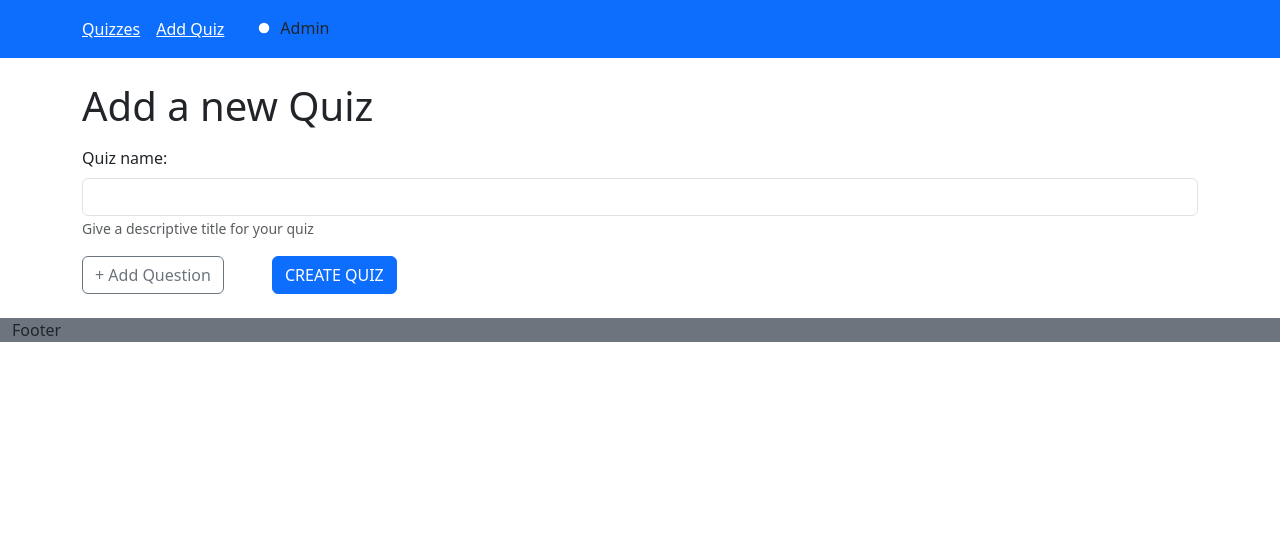
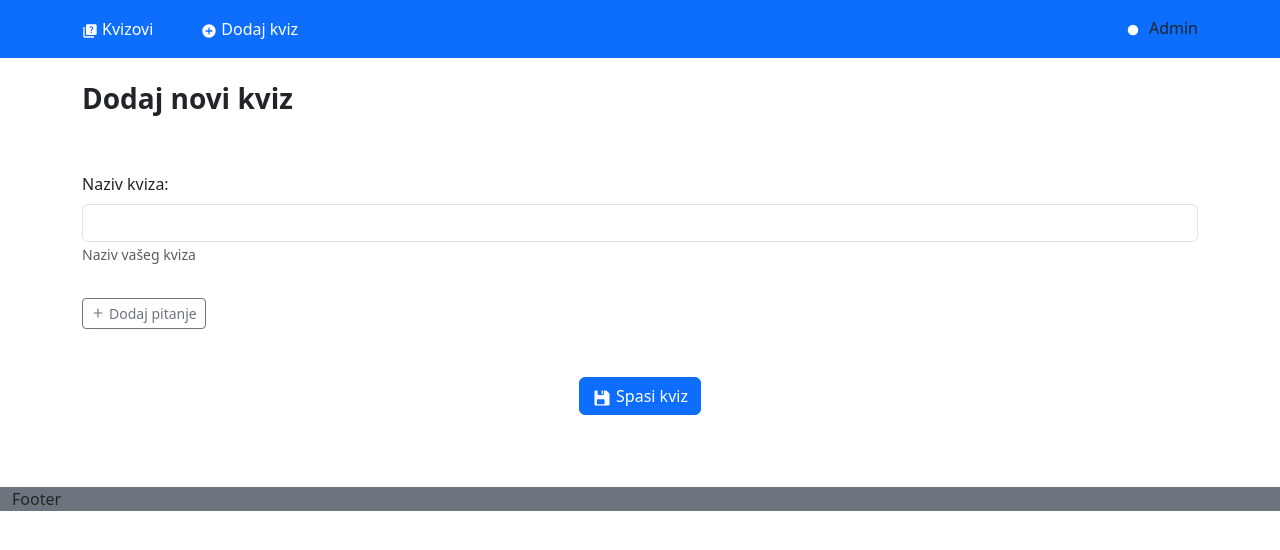
Before and after one commit to jasmingubeljic/jQuiz, a React (Vite) app: page /create in a window 1280 px wide. Shown: the top 550 px of the page. Built offline with nearby package versions, Linux system fonts and the light colour scheme.

Commit message:
style: update layout

```diff
--- a/package.json
+++ b/package.json
@@ -15,6 +15,7 @@
     "react": "^19.0.0",
     "react-bootstrap": "^2.10.9",
     "react-dom": "^19.0.0",
+    "react-icons": "^5.4.0",
     "react-router-dom": "^7.1.5",
     "uuid": "^11.0.5",
     "zustand": "^5.0.3"
--- a/src/components/Navigation/Navigation.jsx
+++ b/src/components/Navigation/Navigation.jsx
@@ -2,6 +2,7 @@ import { Col, Row, Stack } from "react-bootstrap";
 import Form from "react-bootstrap/Form";
 import Container from "react-bootstrap/Container";
 import { Link } from "react-router-dom";
+import { MdQuiz, MdAddCircle } from "react-icons/md";
 import useStore from "../../store/useStore";
 
 export default function Navigation() {
@@ -10,20 +11,26 @@ export default function Navigation() {
     <Container>
       <Row>
         <Col>
-          <Stack direction="horizontal" className="gap-3">
-            <Link to="/" className="text-white">
-              Quizzes
+          <Stack direction="horizontal" gap={5}>
+            <Link
+              to="/"
+              className="text-white text-decoration-none d-flex align-items-center gap-1"
+            >
+              <MdQuiz className="mt-1" /> Kvizovi
             </Link>
-            <Link to="/create" className="text-white">
-              Add Quiz
+            <Link
+              to="/create"
+              className="text-white text-decoration-none d-flex align-items-center gap-1"
+            >
+              <MdAddCircle className="mt-1" /> Dodaj kviz
             </Link>
             <Form.Check
               type="switch"
               name="adminSwitch"
-              id="custom-switch"
               label="Admin"
               defaultChecked={isAdmin}
               onChange={(e) => setIsAdmin(e.target.checked)}
+              className="ms-auto d-flex gap-2 align-items-center"
             ></Form.Check>
           </Stack>
         </Col>
--- a/src/components/QuizManager/QuizManager.jsx
+++ b/src/components/QuizManager/QuizManager.jsx
@@ -6,6 +6,11 @@ import FormSelect from "react-bootstrap/FormSelect";
 import Modal from "react-bootstrap/Modal";
 import Button from "react-bootstrap/Button";
 import useQuiz from "../../hooks/useQuiz";
+import { IoMdAdd } from "react-icons/io";
+import { RiDeleteBin6Line } from "react-icons/ri";
+import { MdModeEdit } from "react-icons/md";
+import { IoIosSave } from "react-icons/io";
+import { GrValidate } from "react-icons/gr";
 
 export default function AddQuiz() {
   const {
@@ -23,27 +28,35 @@ export default function AddQuiz() {
     editMode,
   } = useQuiz();
 
+  console.log("quiz", editMode, quizById);
+
   return (
     <Container>
       <Row>
         <Col>
-          <Stack direction="horizontal" className="gap-3">
-            <h1 className="mb-3">
-              {editMode ? `Edit Quiz: ${quizById.title}` : "Add a new Quiz"}
+          <Stack
+            direction="horizontal"
+            className="gap-3 align-items-center mb-5"
+          >
+            <h1 className="fw-semibold fs-3">
+              {editMode ? `Uredi kviz: ${quizById.title}` : "Dodaj novi kviz"}
             </h1>
+            {editMode && (
               <Button
                 onClick={() => {
                   removeQuizById(quizById.id);
                 }}
-              variant="outline-danger"
-              hidden={!editMode}
+                variant="danger"
+                className="d-flex align-items-center gap-1 ms-auto"
+                size="sm"
               >
-              Delete this Quiz
+                <RiDeleteBin6Line /> Izbriši kviz
               </Button>
+            )}
           </Stack>
           <Form onSubmit={createQuiz} noValidate validated={validated}>
             <Form.Group className="mb-3">
-              <Form.Label>Quiz name:</Form.Label>
+              <Form.Label>Naziv kviza:</Form.Label>
               <Form.Control
                 required
                 type="text"
@@ -51,59 +64,80 @@ export default function AddQuiz() {
                 defaultValue={quizById ? quizById.title : ""}
                 // defaultValue={quiz.title}
               ></Form.Control>
-              <Form.Text className="text-muted">
-                Give a descriptive title for your quiz
-              </Form.Text>
+              <Form.Text className="text-muted">Naziv vašeg kviza</Form.Text>
             </Form.Group>
-            <div>
+            <Stack gap={3} className="mb-3">
               {questions.map((q, index) => {
                 return (
                   <Stack
+                    key={index}
                     direction="horizontal"
-                    key={index}
-                    className="gap-3 mb-5"
+                    className="border px-2 py-1 rounded"
                   >
                     <div>
-                      <h2 className="fs-4">
+                      <h2 className="fw-semibold fs-5">
                         {index + 1}. {q.question}
                       </h2>
                       <ul>
-                        {q.answers?.map((a, index) => (
-                          <li key={index}>{a}</li>
-                        ))}
+                        {q.answers?.map((a, index) => {
+                          console.log(
+                            "q.correctAnswerIndex == index",
+                            q.correctAnswerIndex,
+                            index
+                          );
+                          return (
+                            <li key={index}>
+                              {a}{" "}
+                              {+q.correctAnswerIndex === index && (
+                                <GrValidate className="text-muted" />
+                              )}
+                            </li>
+                          );
+                        })}
                       </ul>
                     </div>
+                    <div className="d-flex align-items-center gap-2 ms-auto">
                       <Button
                         type="button"
+                        size="sm"
+                        className="d-flex align-items-center gap-1"
                         onClick={() => {
                           setQuestionEditing(q);
                           setShowModal(true);
                         }}
                       >
-                      Edit
+                        <MdModeEdit /> Uredi
                       </Button>
                       <Button
                         type="button"
                         variant="outline-danger"
+                        size="sm"
                         onClick={() => {
                           deleteQuestionById(q.id);
                         }}
                       >
-                      Delete question
+                        <RiDeleteBin6Line />
                       </Button>
+                    </div>
                   </Stack>
                 );
               })}
-            </div>
-            <Stack direction="horizontal" className="gap-5">
+            </Stack>
             <Button
               variant="outline-secondary"
               onClick={() => setShowModal(true)}
+              className="d-flex align-items-center gap-1"
+              size="sm"
             >
-                + Add Question
+              <IoMdAdd /> Dodaj pitanje
             </Button>
-              <Button type="submit">
-                {!editMode ? "CREATE QUIZ" : "UPDATE QUIZ"}
+            <Stack className="col-md-5 mx-auto my-5">
+              <Button
+                type="submit"
+                className="mx-auto d-flex justify-content-center align-items-center gap-1"
+              >
+                <IoIosSave className="mt-1 fs-5" />{" "}
+                {!editMode ? "Spasi kviz" : "Spasi izmjene"}
               </Button>
             </Stack>
           </Form>
@@ -117,7 +151,7 @@ export default function AddQuiz() {
           >
             <Form onSubmit={updateQuestions} noValidate validated={validated}>
               <Modal.Header closeButton>
-                <Modal.Title>Add Question</Modal.Title>
+                <Modal.Title>Dodaj pitanje</Modal.Title>
               </Modal.Header>
               <Modal.Body>
                 <Form.Group className="mb-3">
@@ -127,7 +161,7 @@ export default function AddQuiz() {
                     defaultValue={questionEditing ? questionEditing.id : ""}
                     hidden={true}
                   />
-                  <Form.Label>Question:</Form.Label>
+                  <Form.Label>Sadržaj pitanja:</Form.Label>
                   <Form.Control
                     required
                     as="textarea"
@@ -138,12 +172,12 @@ export default function AddQuiz() {
                     }
                   />
                   <Form.Text className="text-muted">
-                    Give a clear question
+                    (Pitanje treba da bude jasno)
                   </Form.Text>
                 </Form.Group>
 
                 <Form.Group className="mb-3">
-                  <FloatingLabel controlId="floatingInput" label="Answer 1">
+                  <FloatingLabel controlId="floatingInput" label="Odgovor 1">
                     <Form.Control
                       required
                       type="text"
@@ -156,7 +190,7 @@ export default function AddQuiz() {
                 </Form.Group>
 
                 <Form.Group className="mb-3">
-                  <FloatingLabel controlId="floatingInput" label="Answer 2">
+                  <FloatingLabel controlId="floatingInput" label="Odgovor 2">
                     <Form.Control
                       required
                       type="text"
@@ -172,7 +206,7 @@ export default function AddQuiz() {
                 <Form.Group className="mb-3">
                   <FloatingLabel
                     controlId="floatingInput"
-                    label="Answer 3 (optional)"
+                    label="Odgovor 3 (opcionalno)"
                   >
                     <Form.Control
                       type="text"
@@ -188,7 +222,7 @@ export default function AddQuiz() {
                 <Form.Group className="mb-3">
                   <FloatingLabel
                     controlId="floatingInput"
-                    label="Answer 4 (optional)"
+                    label="Odgovor 4 (opcionalno)"
                   >
                     <Form.Control
                       type="text"
@@ -198,33 +232,36 @@ export default function AddQuiz() {
                       }
                     ></Form.Control>
                   </FloatingLabel>
-                  {/* <Form.Text className="text-muted"></Form.Text> */}
                 </Form.Group>
 
                 <Form.Group className="mb-3">
                   <FloatingLabel
                     controlId="floatingInput"
-                    label="Select correct answer for the question"
+                    label="Izaberi tačan odgovor pitanja"
                   >
                     <FormSelect
-                      aria-label="Correct answer"
+                      aria-label="Tačan odgovor"
                       name="correctAnswerIndex"
                       defaultValue={questionEditing?.correctAnswerIndex}
                     >
-                      <option value="0">Answer 1</option>
-                      <option value="1">Answer 2</option>
-                      <option value="2">Answer 3</option>
-                      <option value="3">Answer 4</option>
+                      <option value="0">Odgovor 1</option>
+                      <option value="1">Odgovor 2</option>
+                      <option value="2">Odgovor 3</option>
+                      <option value="3">Odgovor 4</option>
                     </FormSelect>
                   </FloatingLabel>
+                  <Form.Text className="text-muted">
+                    (Tačan odgovor određen u ovom polju koristi se prilikom
+                    ocjenjivanja kviza)
+                  </Form.Text>
                 </Form.Group>
               </Modal.Body>
               <Modal.Footer>
                 <Button variant="secondary" onClick={() => setShowModal(false)}>
-                  Close
+                  Zatvori
                 </Button>
                 <Button variant="primary" type="submit">
-                  Save Changes
+                  Spasi izmjene
                 </Button>
               </Modal.Footer>
             </Form>
--- a/src/pages/QuizPage/QuizPage.jsx
+++ b/src/pages/QuizPage/QuizPage.jsx
@@ -4,7 +4,6 @@ import QuizTaking from "../../components/QuizTaking.jsx/QuizTaking";
 export default function QuizPage() {
   return (
     <Container>
-      <h1>Quiz Page</h1>
       <QuizTaking />
     </Container>
   );
```
Also changed, not shown: src/components/QuizzesList/QuizzesList.jsx (+21 -10 lines), 1 other file (tests, documents, lock files or other folders). Lines whose indentation alone changed are shown as unchanged.
